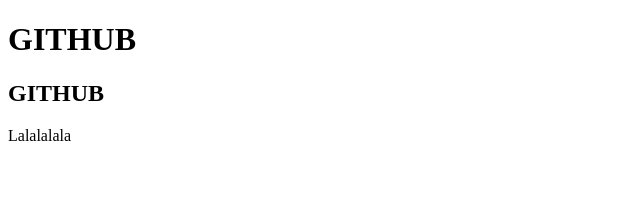
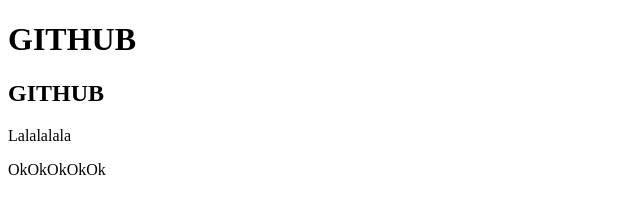
Before and after one commit to gasterbin/gasterbin, a plain HTML site: page index.html in a window 1280 px wide. Shown: the whole page, without its empty margins (0-640 px from the left). Drawn offline with Linux system fonts and the light colour scheme.

Commit message:
new main

```diff
--- a/index.html
+++ b/index.html
@@ -9,5 +9,6 @@
     <h1>GITHUB</h1>
     <h2>GITHUB</h2>
     <p>Lalalalala</p>
+    <p>OkOkOkOkOk</p>
 </body>
 </html>
```
